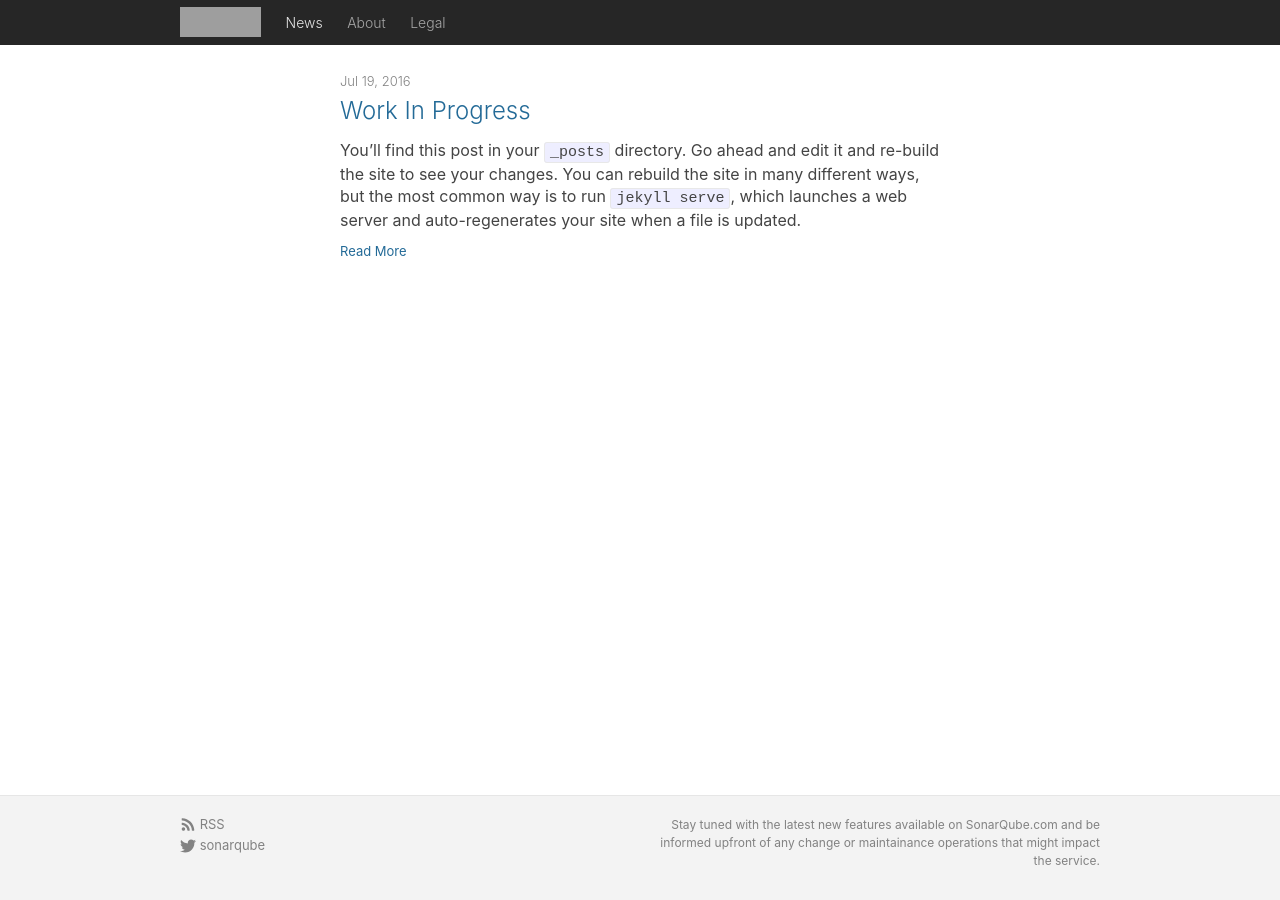
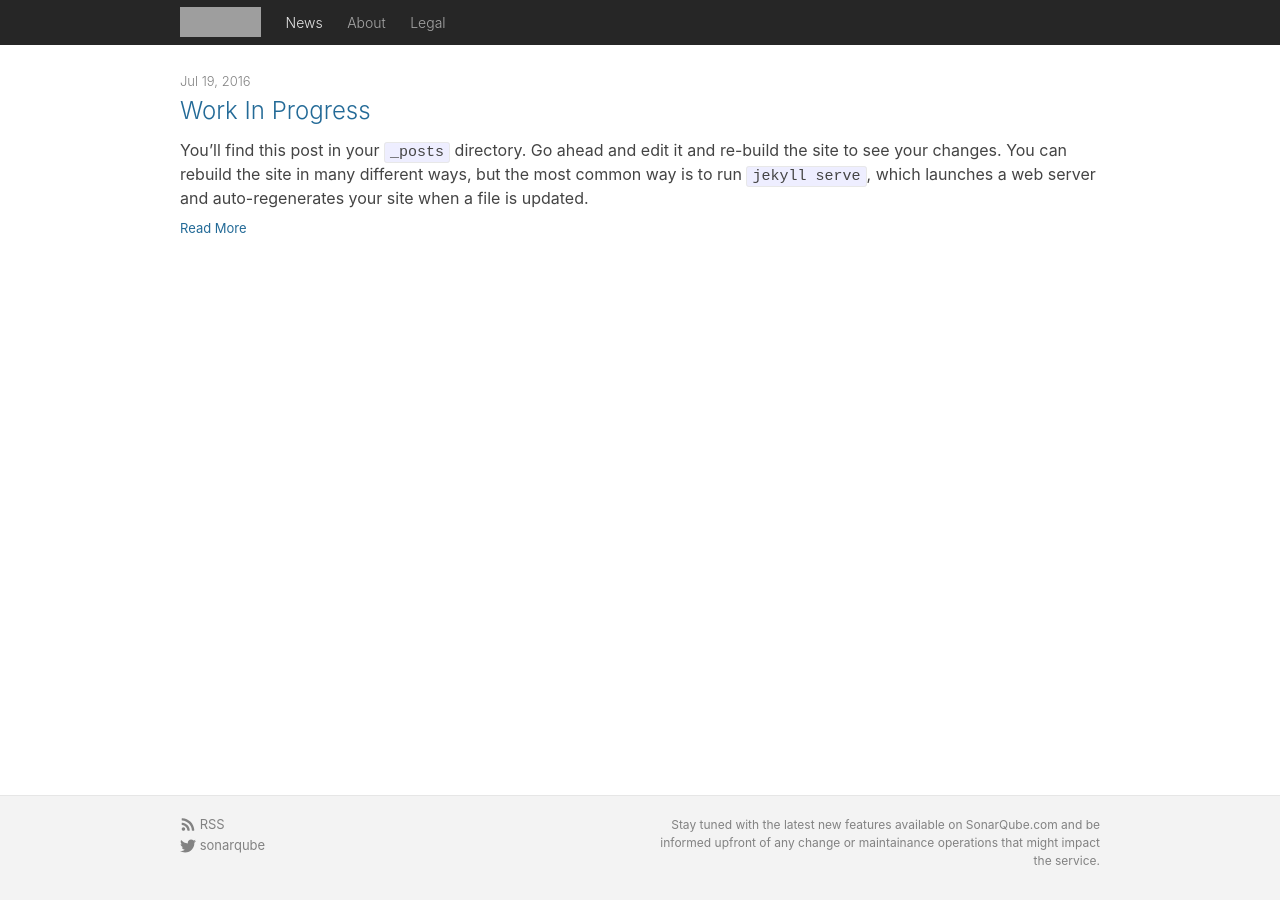
Before and after one commit to NandhiniNanz/sonarcloud-website, a Jekyll site: the page built from index.html, in a window 1280 px wide. Built offline with Jekyll 4.4.1, drawn with Linux system fonts in a browser that asks for light colours; grey boxes are pictures that could not be loaded.

Commit message:
increase width of posts list

```diff
--- a/_sass/_layout.scss
+++ b/_sass/_layout.scss
@@ -24,11 +24,6 @@ body {
       padding-right: $spacing-unit / 2;
       padding-left: $spacing-unit / 2;
     }
-}
-
-.home {
-  max-width: 600px;
-  margin: 0 auto;
 }
 
 
```
